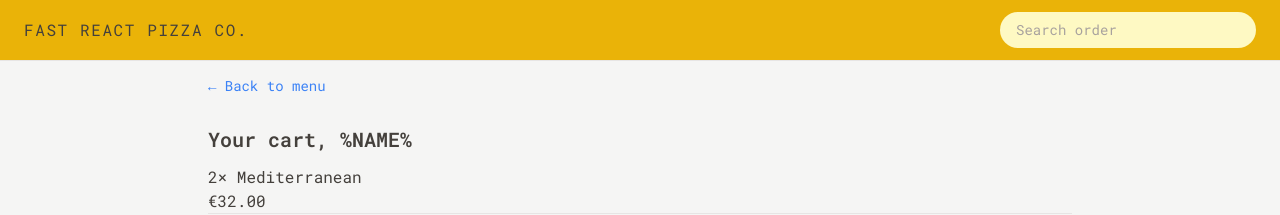
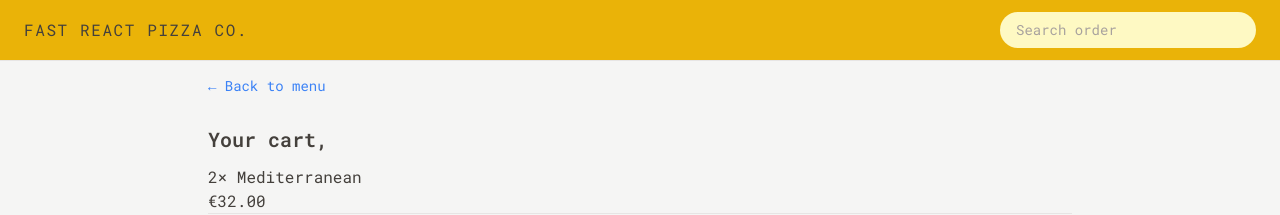
Before and after one commit to Gbangbolaoluwagbemiga/pizza, a React (Vite) app: page /cart in a window 1280 px wide. Shown: the top 215 px of the page. Built offline with nearby package versions, Linux system fonts and the light colour scheme.

Commit message:
user updated

```diff
--- a/src/features/cart/Cart.jsx
+++ b/src/features/cart/Cart.jsx
@@ -2,6 +2,7 @@
 import LinkButton from "../../ui/LinkButton";
 import Button from "../../ui/Button";
 import CartItem from "./CartItem";
+import { useSelector } from "react-redux";
 
 const fakeCart = [
   {
@@ -29,12 +30,13 @@
 
 function Cart() {
   const cart = fakeCart;
+  const user = useSelector((state) => state.user.userName);
 
   return (
     <div className="px-4 py-3">
       <LinkButton to="/menu">&larr; Back to menu</LinkButton>
 
-      <h2 className="mt-7 text-xl font-semibold">Your cart, %NAME%</h2>
+      <h2 className="mt-7 text-xl font-semibold">Your cart, {user}</h2>
 
       <ul className="mt-3 divide-y divide-stone-200 border-b">
         {cart.map((item, i) => (
```
